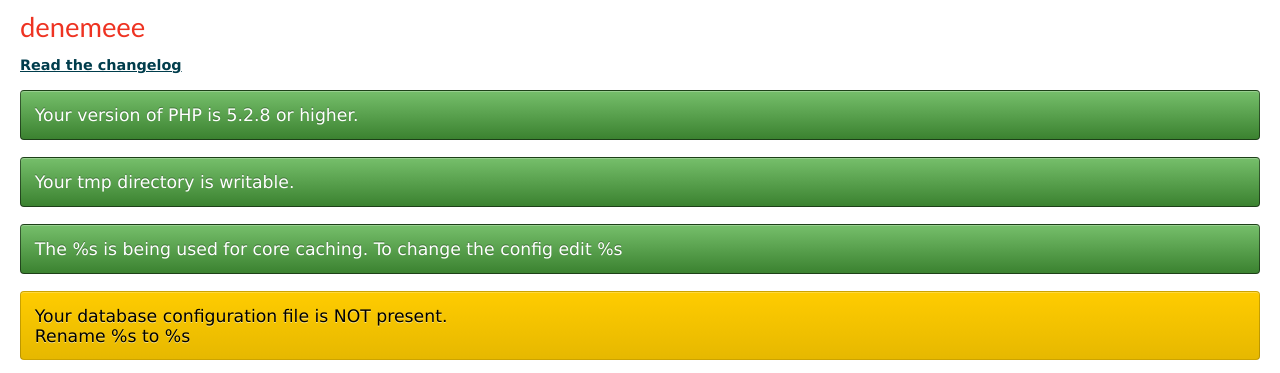
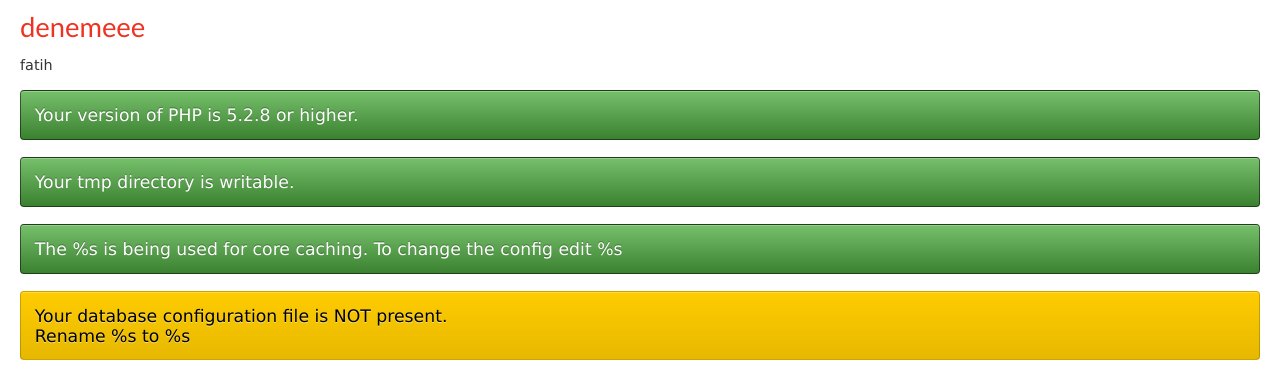
Before and after one commit to aercolak/cakephp, a CakePHP app: the page made by app/View/Pages/home.ctp in a window 1280 px wide. Shown: the part 47-420 px from the top of the page. Run offline with PHP 8.4 and a stand-in for CakePHP, Linux system fonts and the light colour scheme; the template is opened without the code that fills it, so the values that code supplies are empty; some libraries are stand-ins or nearby versions.

Commit message:
alti commit

```diff
--- a/app/View/Pages/home.ctp
+++ b/app/View/Pages/home.ctp
@@ -15,7 +15,7 @@
 ?>
 <h2>denemeee</h2>
 <p>
-	<a href="http://cakephp.org/changelogs/<?php echo Configure::version(); ?>"><?php echo __d('cake_dev', 'Read the changelog'); ?> </a>
+	fatih </a>
 </p>
 <?php
 if (Configure::read('debug') > 0):
```
